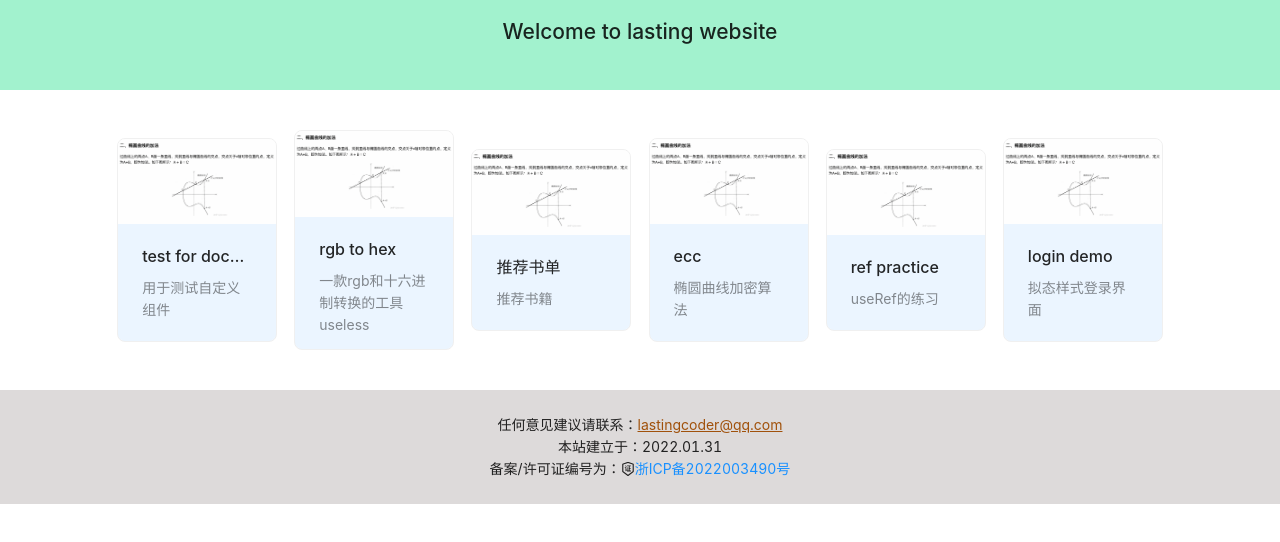
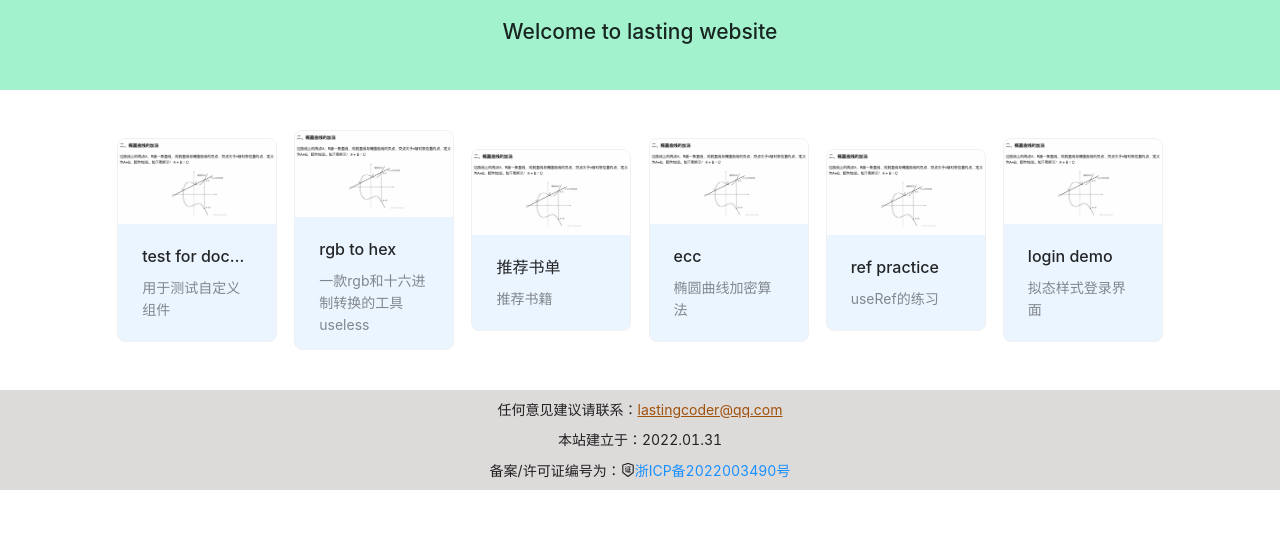
Before and after one commit to Wegt-meoh/lasting_website, a React (Create React App) app: page / in a window 1280 px wide. Shown: the top 542 px of the page. Built offline with nearby package versions, Linux system fonts and the light colour scheme; the HTML template or start-up script is replaced by a standard one.

Commit message:
将footer part剥离出来

```diff
--- /dev/null
+++ b/src/components/IndexFooter/index.css
@@ -0,0 +1,9 @@
+.Index-footer{
+    background-color: rgb(221, 218, 218);
+    text-align: center;
+    height: 100px;
+    display: flex;
+    flex-flow: column nowrap;
+    justify-content: space-evenly;
+    align-items: center;
+}
--- /dev/null
+++ b/src/components/IndexFooter/index.tsx
@@ -0,0 +1,14 @@
+import { VerifiedOutlined } from '@ant-design/icons'
+import React from 'react'
+
+import './index.css'
+
+export default function IndexFooter() {
+    return (
+        <div className='Index-footer'>
+            <div>任何意见建议请联系：<span style={{ textDecoration: 'underline', color: 'rgb(160, 81, 11)' }}>lastingcoder@qq.com</span></div>
+            <div>本站建立于：2022.01.31</div>
+            <div>备案/许可证编号为：<VerifiedOutlined /><a href="http://beian.miit.gov.cn/">浙ICP备2022003490号</a></div>
+        </div>
+    )
+}
--- a/src/pages/Index/index.css
+++ b/src/pages/Index/index.css
@@ -20,8 +20,3 @@
     justify-content: space-evenly;
     align-items: center;
 }
-
-.Index>footer {
-    background-color: rgb(221, 218, 218);
-    text-align: center;
-}
--- a/src/pages/Index/index.tsx
+++ b/src/pages/Index/index.tsx
@@ -3,7 +3,7 @@ import { Card, Layout } from 'antd';
 import { Link } from 'react-router-dom'
 import { IndexLinkData, getAllLink } from '../../datas/IndexAppData'
 import './index.css'
-import { VerifiedOutlined } from '@ant-design/icons';
+import IndexFooter from '../../components/IndexFooter';
 const { Header, Footer, Content } = Layout;
 
 
@@ -17,11 +17,7 @@ export default function Index() {
             <Content className='content'>
                 {linkData.map((i, index) => IndexApp(i, index))}
             </Content>
-            <Footer className='footer'>
-                <div>任何意见建议请联系：<span style={{ textDecoration: 'underline', color: 'rgb(160, 81, 11)' }}>lastingcoder@qq.com</span></div>
-                <div>本站建立于：2022.01.31</div>
-                <div>备案/许可证编号为：<VerifiedOutlined /><a href="http://beian.miit.gov.cn/">浙ICP备2022003490号</a></div>
-            </Footer>
+            <IndexFooter/>
         </Layout>
     )
 }
```
